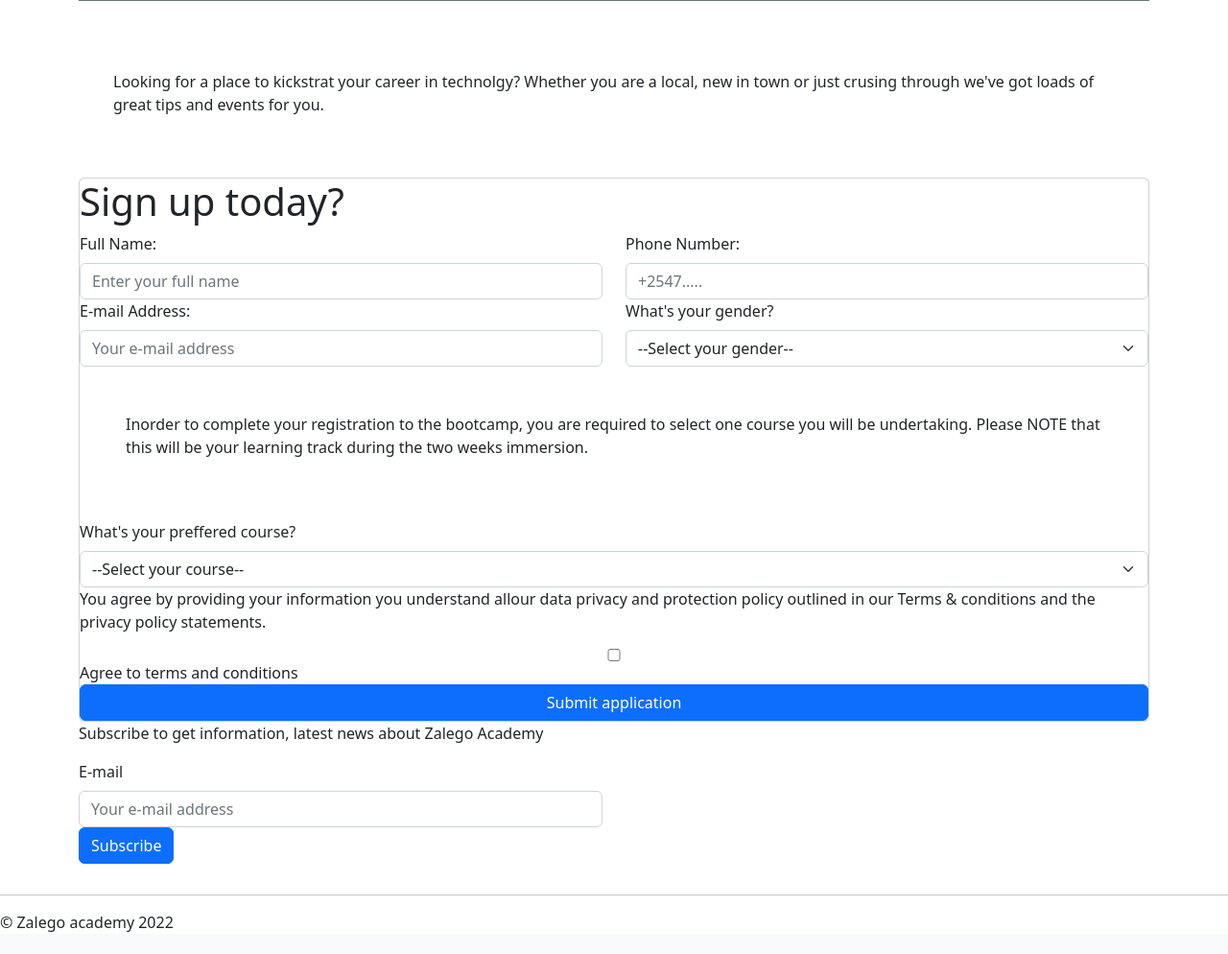
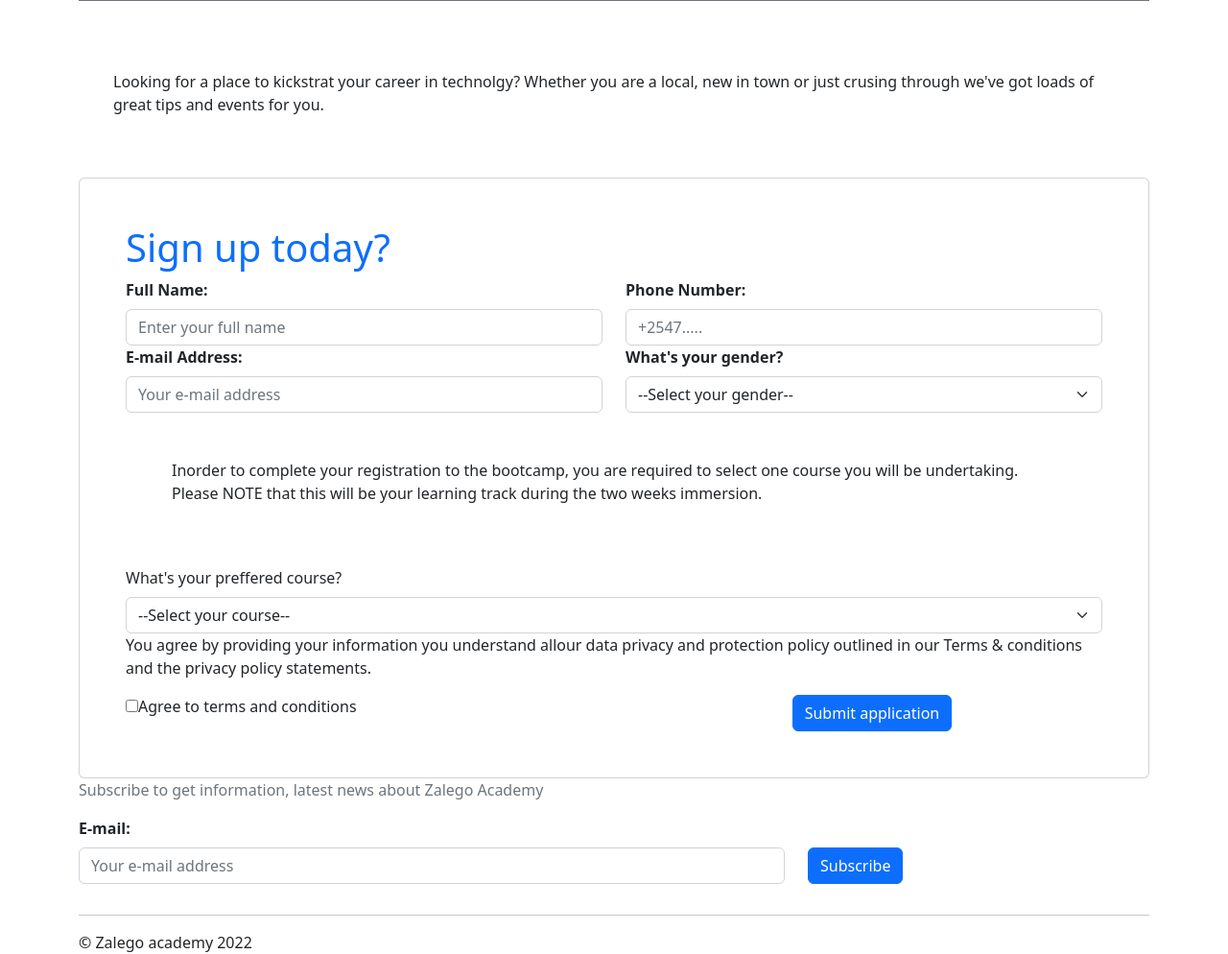
Before and after one commit to kungunathan/assignment-004-php-database, a PHP site: page /enroll.php in a window 1280 px wide. Shown: the part 239-1233 px from the top of the page at 96% size. Before the commit the page ends 1210 px from the top, so only its background shows below. Run offline with PHP 8.4, Linux system fonts and the light colour scheme.

Commit message:
Friday assignment incomplete

```diff
--- a/enroll.php
+++ b/enroll.php
@@ -7,23 +7,23 @@
 
     $conn = mysqli_connect($server,$username,$password,$database);
 
-    if( isset($_POST["submitButton"]))
+    if( isset($_POST["submitApplication"]))
     {
         //fetch form data
-        $fullname = $_POST[''];
-        $phonenumber = $_POST[''];
-        $email = $_POST[''];
-        $gender = $_POST[''];
-        $course = $_POST[''];
+        $fullname = $_POST['fullname'];
+        $phonenumber = $_POST['phonenumber'];
+        $email = $_POST['email'];
+        $gender = $_POST['gender'];
+        $course = $_POST['course'];
 
         $insertData = mysqli_query($conn, "INSERT INTO
-        subscribers(email)
-        VALUES('$email')");
+        enrollment(fullname,phonenumber,email,gender,course)
+        VALUES('$fullname','$phonenumber','$email','$gender','$course')");
          if($insertData){
             echo "Data submitted successfully";
         }
         else{
-            echo "error occured";
+            echo "Error occured";
         }
     }
 ?>
@@ -72,29 +72,29 @@
                 </ul>
             </main>
             <div class="row">
-                <p class="p-5">
+                <p class=" p-5">
                     Looking for a place to kickstrat your career in technolgy? Whether you are a local, new in town or just crusing through we've got loads of great tips and events for you.
                 </p>
             </div>
-            <div class="card">
-                <h1>Sign up today?</h1>
-                <form action="">
+            <div class="card p-5">
+                <h1 class="text-primary">Sign up today?</h1>
+                <form action="enroll.php" method = "POST">
                     <div class="row">
                         <div class="col-lg-6">
-                            <label for="fullname" class="form-label">Full Name:</label>
-                            <input type="text" class="form-control" placeholder="Enter your full name">
+                            <label for="fullname" class="form-label"><b>Full Name:</b></label>
+                            <input type="text" name = "fullname" class="form-control" placeholder="Enter your full name">
                         </div>
                         <div class="col-lg-6">
-                            <label for="phonenumber" class="form-label">Phone Number:</label>
-                            <input type="email" class="form-control" placeholder="+2547.....">
+                            <label for="phonenumber" class="form-label"><b>Phone Number:</b></label>
+                            <input type="email" name = "phonenumber" class="form-control" placeholder="+2547.....">
                         </div>
                         <div class="col-lg-6">
-                            <label for="email" class="form-label">E-mail Address:</label>
-                            <input type="email" class="form-control" placeholder="Your e-mail address">
+                            <label for="email" class="form-label"><b>E-mail Address:</b></label>
+                            <input type="email" name = "email" class="form-control" placeholder="Your e-mail address">
                         </div>
                         <div class="col-lg-6">
-                            <label for="gender" class="form-label">What's your gender?</label>
-                            <select class="form-select" aria-label="Default select example">
+                            <label for="gender" class="form-label"><b>What's your gender?</b></label>
+                            <select class="form-select" aria-label="Default select example" name = "gender">
                                 <option selected>--Select your gender--</option>
                                 <option value="Male">Male</option>
                                 <option value="Female">Female</option>
@@ -105,34 +105,44 @@
                         Inorder to complete your registration to the bootcamp, you are required to select one course you will be undertaking. Please NOTE that this will be your learning track during the two weeks immersion.
                     </p>
                     <label for="course" class= "form-label">What's your preffered course?</label>
-                    <select class="form-select" aria-label="Default select example">
+                    <select class="form-select" aria-label="Default select example" name = "course">
                         <option selected>--Select your course--</option>
                         <option value=">Web Design">Web Design</option>
                         <option value="Data analysis">Data analysis</option>
                         <option value="Cyber security">Cyber security</option>
                     </select>
-                </form>
                     <p>
                         You agree by providing your information you understand allour data privacy and protection policy outlined in our Terms & conditions and the privacy policy statements.
                     </p>
-
+                    <div class="row">
+                        <div class="col-lg-8">
                             <input type="checkbox" name="agreement" id="Agree to terms and conditions">Agree to terms and conditions</input>
-                <button type="submit" name = "submitButton" class = "btn btn-primary">Submit application</button>
+                        </div>
+                        <div class="col-lg-4">
+                            <button type="submit" name = "submitApplication" class = "btn btn-primary">Submit application</button>
+                         </div>
+                    </div>
+                    </form>
             </div>
             <form action="aboutus.php" method = "POST">
                 <div class="row">
-            <p>Subscribe to get information, latest news about Zalego Academy</p>
-            <div class="mb-3 col-lg-6">
-                <label for="email" class="form-label">E-mail</label>
+                    <p class = "text-secondary">Subscribe to get information, latest news about Zalego Academy</p>
+                    <label for="email" class="form-label"><b>E-mail:</b></label>
+                    <div class="mb-3 col-lg-8">
                         <input type="email" name ="email" class="form-control" placeholder="Your e-mail address">
+                    </div>
+                    <div class="mb-3 col-lg-4">
                         <button type="submit" name = "submitButton" class="btn btn-primary">Subscribe</button>
                     </div>
                 </div>
             </form>
-    </div>
+
             <hr>
             <footer>
                 &copy; Zalego academy 2022
             </footer>
+        </div>
+        <script src="https://cdn.jsdelivr.net/npm/@popperjs/core@2.9.2/dist/umd/popper.min.js" integrity="sha384-IQsoLXl5PILFhosVNubq5LC7Qb9DXgDA9i+tQ8Zj3iwWAwPtgFTxbJ8NT4GN1R8p" crossorigin="anonymous"></script>
+        <script src="bootstrap-5.2.0-beta1-dist/js/bootstrap.min.js"></script>
     </body>
 </html>
```
Lines whose indentation alone changed are shown as unchanged.
